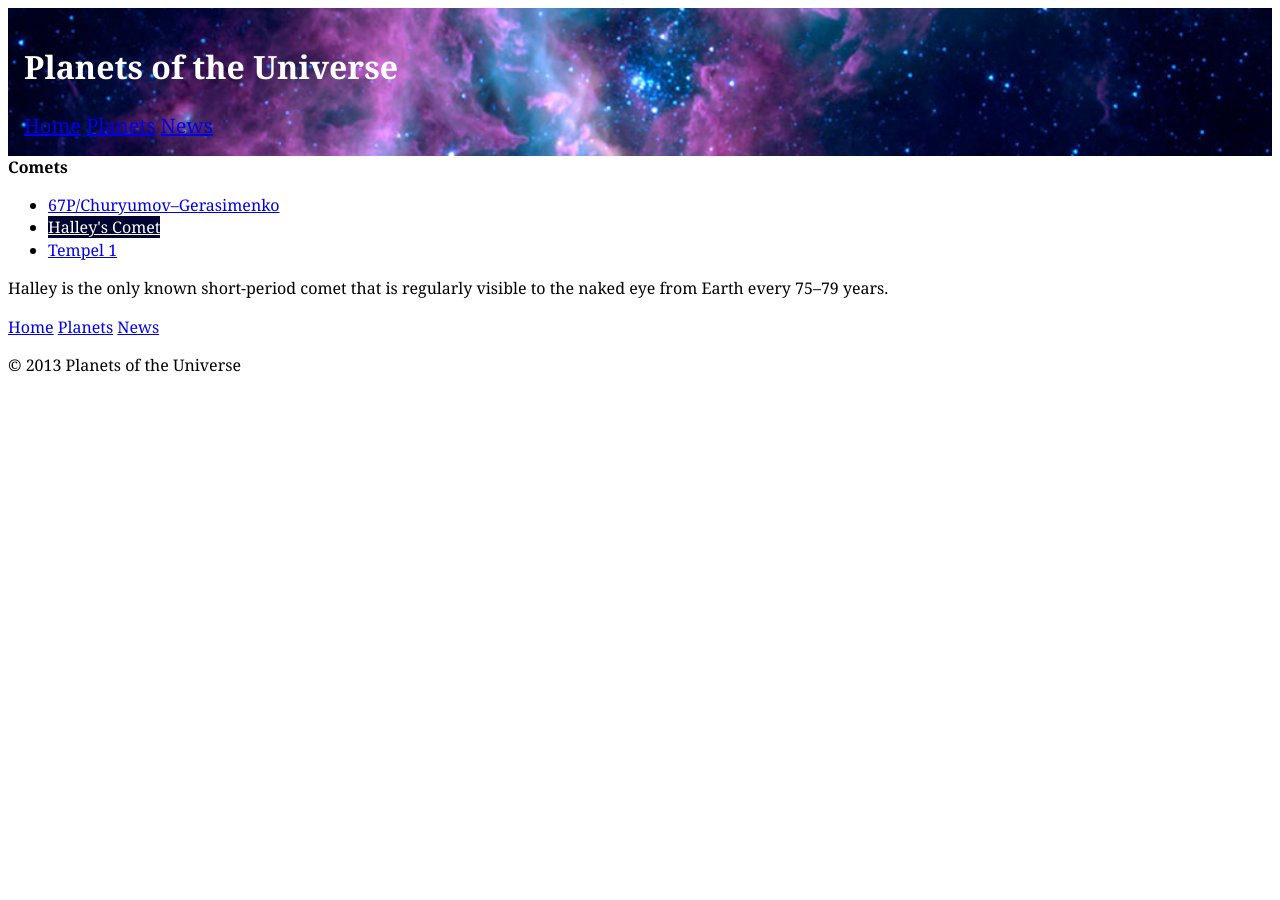
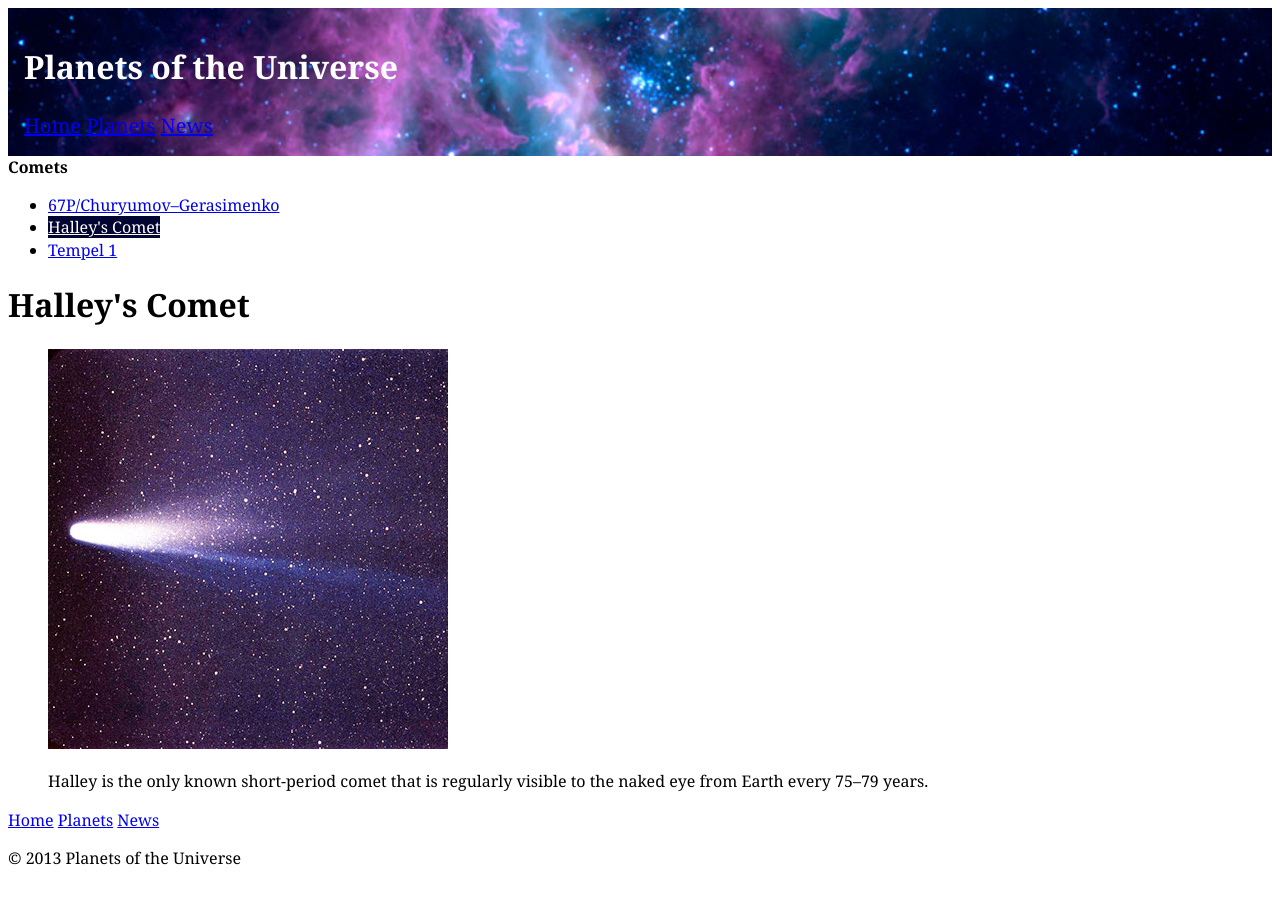
Before and after one commit to smileymike/planets-of-the-universe, a Jekyll site: the page built from _comets/halleys.md, in a window 1280 px wide. Built offline with Jekyll 4.4.1, drawn with Linux system fonts in a browser that asks for light colours.

Commit message:
extra collection info

```diff
--- a/_layouts/comets.html
+++ b/_layouts/comets.html
@@ -14,4 +14,8 @@ layout: default
 	</ul>
 </nav>
 
-{{content}}
+<h1>{{page.title}}</h1>
+<figure>
+	<img src="{{site.baseurl}}/img/{{page.img}}" alt="">
+	<figurecaption>{{content}}</figurecaption>
+</figure>
```
